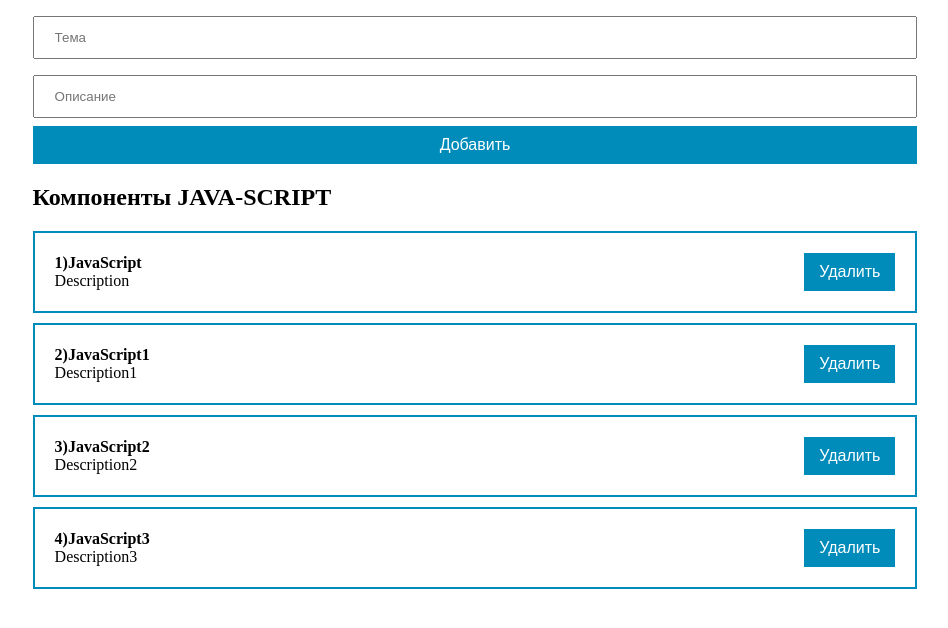
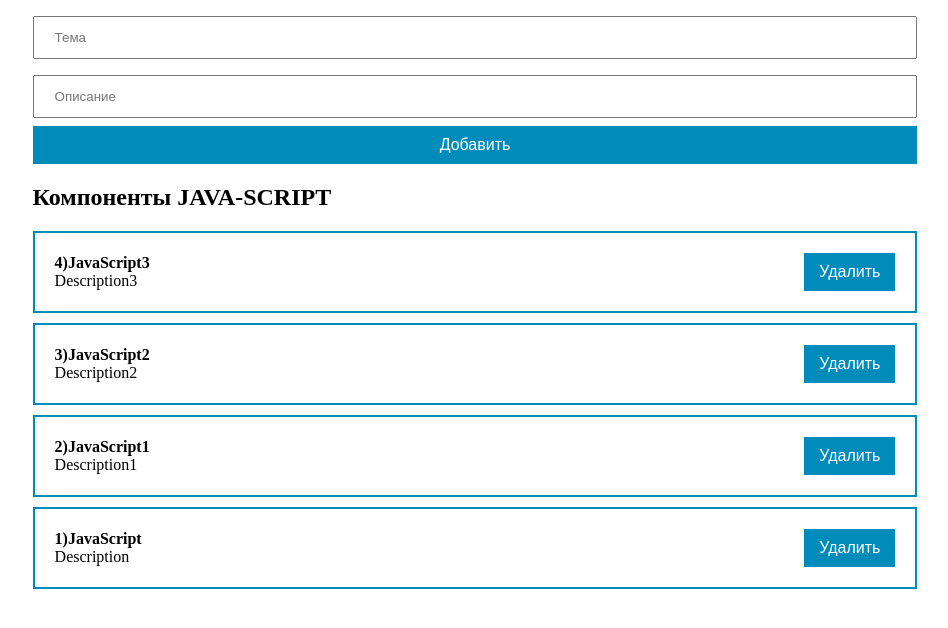
Before and after one commit to DEMOGORGANN/ReactProjctNew, a React (Create React App) app: page / in a window 1280 px wide. Shown: the top 628 px of the page, without its empty margins (165-1113 px from the left). Built offline with nearby package versions, Linux system fonts and the light colour scheme; the HTML template or start-up script is replaced by a standard one.

Commit message:
add delete item

```diff
--- a/src/App.js
+++ b/src/App.jsx
@@ -3,8 +3,7 @@ import React, { useState } from "react";
 
 //import components
 import PostsItem from "./components/PostsItem";
-import MyButton from "./components/UI/MyButton";
-import MyInput from "./components/UI/MyInput";
+import FormItem from "./components/formItem";
 
 //import css
 import "./styles/app.css"
@@ -19,36 +18,32 @@ function App() {
     { id: 1631203453455765, title: "JavaScript3", body: "Description3" },
   ])
 
+
   const [post, setPost] = useState({ title: "", body: "" });
+
+  const checkIdInState = (idElement) => {
+    posts.forEach((item, i) => {
+      if (item.id === idElement) {
+        setPosts(posts.slice(0, i).concat(posts.slice(i + 1)))
+      }
+    })
+  }
 
 
 
   const AddInputInState = (e) => {
     e.preventDefault();
-    setPosts([...posts, { ...post, id: Date.now() }])
-    setPost({ title: "", body: "" })
+    if (post.title && post.body) {
+      setPosts([...posts, { ...post, id: Date.now() }])
+      setPost({ title: "", body: "" })
+    }
   }
+
 
   return (
     <div className="App">
-      <form className="formAddInput">
-        <MyInput
-          type="text"
-          placeholder="Тема"
-          onChange={(e) => setPost({ ...post, title: e.target.value })}
-        />
-        <MyInput
-          type="text"
-          placeholder="Описание"
-          onChange={(e) => setPost({ ...post, body: e.target.value })}
-        />
-        <MyButton
-          onClick={AddInputInState}
-        >Добавить</MyButton>
-      </form>
-      <div>
-        <PostsItem post={posts} titles="Компоненты JAVA-SCRIPT" dataBase={posts}/>
-      </div>
+      <FormItem AddInputInState={AddInputInState} setPost={setPost} post={post} />
+      <PostsItem post={posts} titles="Компоненты JAVA-SCRIPT" dataBase={posts} checkIdInState={checkIdInState} />
     </div>
   );
 }
--- a/src/components/PostsItem.jsx
+++ b/src/components/PostsItem.jsx
@@ -1,19 +1,23 @@
 //import react
 import React from "react";
-
-//import style
-import "./../styles/styleElement.css";
 
 //import components
 import ItemElement from "./../components/itemElement";
 
-function PostsItem({ post , titles}) {
+function PostsItem({ post, titles, checkIdInState}) {
+
+
+    function chechIdElements(idElement) {
+        checkIdInState(idElement)
+    }
+
+
     return (
         <div>
             <h2>{titles}</h2>
             {post.map((post, index) =>
-                <ItemElement post={post} key={post.id} number={index}/>
-            )}
+                <ItemElement post={post} key={post.id} number={index} chechIdElements={chechIdElements}/>
+            ).reverse()}
         </div>
     );
 }
--- /dev/null
+++ b/src/components/formItem.jsx
@@ -0,0 +1,48 @@
+//import React
+import React, { useState } from "react";
+
+
+//import components
+import MyButton from "./UI/MyButton";
+import MyInput from "./UI/MyInput";
+
+//import css
+import "./../styles/styleForm.css"
+
+export default function FormItem({ AddInputInState, setPost, post }) {
+
+
+    const [born, setBord] = useState(true)
+
+
+    const handleClick = (e) => {
+        setBord(false);
+        if (post.title && post.body) {
+            setBord(true);
+        }
+
+        AddInputInState(e);
+    }
+
+    return (
+        <form className="formAddInput">
+            <MyInput
+                value={post.title}
+                type="text"
+                placeholder="Тема"
+                className={post.title || born ? 'nice' : 'borderRed'}
+                onChange={(e) => setPost({ ...post, title: e.target.value })}
+            />
+            <MyInput
+                value={post.body}
+                type="text"
+                placeholder="Описание"
+                className={post.body || born ? 'nice' : 'borderRed'}
+                onChange={(e) => setPost({ ...post, body: e.target.value })}
+            />
+            <MyButton
+                onClick={handleClick}
+            >Добавить</MyButton>
+        </form>
+    )
+}
--- a/src/components/itemElement.jsx
+++ b/src/components/itemElement.jsx
@@ -1,17 +1,25 @@
 //import react
 import React from "react";
 
+//import components
+import MyButton from "./UI/MyButton";
 //import style
-import "./../styles/styleElement.css";
+import "./../styles/stylePosts.css";
 
-function ItemElement({ post, number }) {
+function ItemElement({ post, number, chechIdElements }) {
+
+  function chechClickForDelete(e) {
+    e.preventDefault();
+    chechIdElements(post.id);
+  }
+
   return (
     <div className="elem">
       <div className="description">
         <strong>{number + 1}){post.title}</strong>
         <div>{post.body}</div>
       </div>
-      <button>Удалить</button>
+      <MyButton onClick={chechClickForDelete}>Удалить</MyButton>
     </div>
   );
 }
--- a/src/index.js
+++ b/src/index.js
@@ -1,6 +1,6 @@
 import React from 'react';
 import ReactDOM from 'react-dom';
-import App from './App';
+import App from './App.jsx';
 
 ReactDOM.render(
     <App />,
--- a/src/styles/MyButton.css
+++ b/src/styles/MyButton.css
@@ -7,4 +7,5 @@ button {
   text-decoration: none;
   display: inline-block;
   font-size: 16px;
+  cursor: pointer;
 }
--- a/src/styles/app.css
+++ b/src/styles/app.css
@@ -2,8 +2,3 @@
   width: 70%;
   margin: 0 auto;
 }
-.formAddInput {
-  display: flex;
-  flex-direction: column;
-  text-align: center;
-}
--- /dev/null
+++ b/src/styles/styleForm.css
@@ -0,0 +1,7 @@
+.formAddInput {
+  display: flex;
+  flex-direction: column;
+}
+.borderRed{
+  border: 2px solid #FA8072;
+}
```
Also changed, not shown: src/styles/stylePosts.css (renamed from src/styles/styleElement.css).
